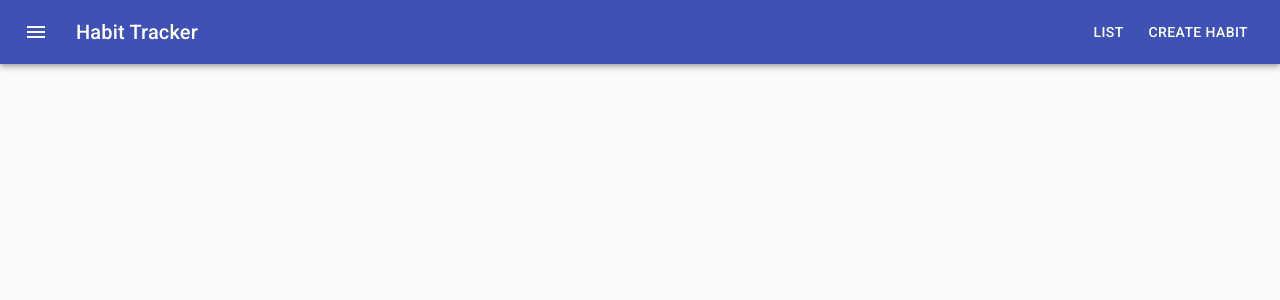
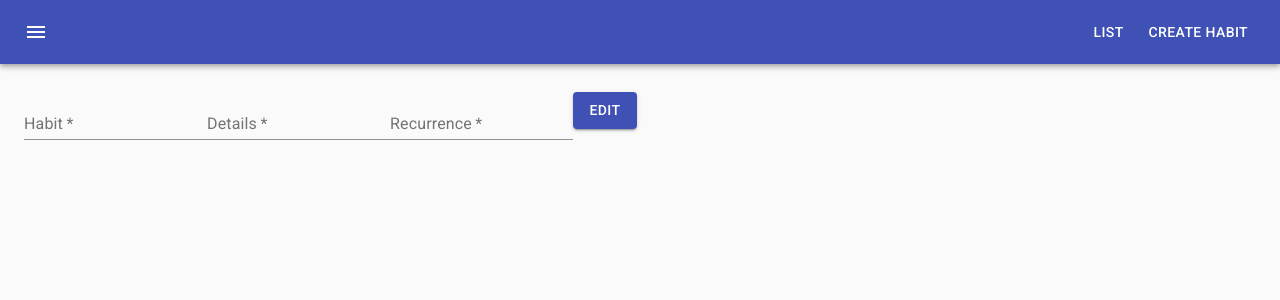
Before and after one commit to helderjbe/habit-tracker, a React (Create React App) app: page /edit/1 in a window 1280 px wide. Shown: the top 300 px of the page. Built offline with nearby package versions, Linux system fonts and the light colour scheme; no server answers.

Commit message:
Added Edit section

```diff
--- a/src/components/Create/Create.js
+++ b/src/components/Create/Create.js
@@ -9,8 +9,8 @@ class CreateHabit extends Component {
   state = {
     title: '',
     details: '',
-    frequency: '',
-    failed: false
+    recurrence: '',
+    parent: ''
   };
 
   onChangeState = event => {
@@ -20,34 +20,29 @@ class CreateHabit extends Component {
   };
 
   onSubmit = event => {
-    const { title, details, frequency, failed } = this.state;
+    const { title, details, recurrence, parent } = this.state;
 
     event.preventDefault();
 
-    console.log(`Form submitted:`);
-    console.log(`title: ${title}`);
-    console.log(`details: ${details}`);
-    console.log(`frequency: ${frequency}`);
-
-    const newTodo = {
+    const newObj = {
       title,
       details,
-      frequency,
-      failed
+      recurrence,
+      parent
     };
 
-    axios.post('http://localhost:4000/habits/add', newTodo).then(res => console.log(res.data));
+    axios.post('http://localhost:4000/habits/add', newObj).then(res => console.log(res.data));
 
     this.setState({
       title: '',
       details: '',
-      frequency: '',
-      failed: false
+      recurrence: '',
+      parent: ''
     });
   };
 
   render() {
-    const { title, details, frequency } = this.state;
+    const { title, details, recurrence } = this.state;
 
     return (
       <form onSubmit={this.onSubmit}>
@@ -61,9 +56,9 @@ class CreateHabit extends Component {
         />
         <TextField
           required
-          id="frequency"
-          label="Frequency"
-          value={frequency}
+          id="recurrence"
+          label="Recurrence"
+          value={recurrence}
           onChange={this.onChangeState}
         />
         <Button type="submit" variant="contained" color="primary">
--- a/src/components/Edit/Edit.js
+++ b/src/components/Edit/Edit.js
@@ -1,7 +1,95 @@
-import React from 'react';
+import React, { Component } from 'react';
 
-const EditHabit = () => {
-  return <div />;
+import PropTypes from 'prop-types';
+
+import TextField from '@material-ui/core/TextField';
+import Button from '@material-ui/core/Button';
+
+import axios from 'axios';
+
+class EditHabit extends Component {
+  state = {
+    title: '',
+    details: '',
+    recurrence: '',
+    parent: ''
+  };
+
+  componentDidMount() {
+    const { match } = this.props;
+
+    axios
+      .get(`http://localhost:4000/habits/${match.params.id}`)
+      .then(response => {
+        this.setState({
+          title: response.data.title || '',
+          details: response.data.details || '',
+          recurrence: response.data.recurrence || '',
+          parent: response.data.parent || ''
+        });
+      })
+      .catch(error => {
+        console.log(error);
+      });
+  }
+
+  onChangeState = event => {
+    this.setState({
+      [event.target.id]: event.target.value
+    });
+  };
+
+  onSubmit = event => {
+    const { title, details, recurrence, parent } = this.state;
+    const { match, history } = this.props;
+
+    event.preventDefault();
+
+    const updatedObj = {
+      title,
+      details,
+      recurrence,
+      parent
+    };
+
+    axios
+      .post(`http://localhost:4000/habits/update/${match.params.id}`, updatedObj)
+      .then(res => console.log(res.data));
+
+    history.push('/');
+  };
+
+  render() {
+    const { title, details, recurrence } = this.state;
+
+    return (
+      <form onSubmit={this.onSubmit}>
+        <TextField required id="title" label="Habit" value={title} onChange={this.onChangeState} />
+        <TextField
+          required
+          id="details"
+          label="Details"
+          value={details}
+          onChange={this.onChangeState}
+        />
+        <TextField
+          required
+          id="recurrence"
+          label="Recurrence"
+          value={recurrence}
+          onChange={this.onChangeState}
+        />
+        <Button type="submit" variant="contained" color="primary">
+          Edit
+        </Button>
+      </form>
+    );
+  }
+}
+
+EditHabit.propTypes = {
+  match: PropTypes.instanceOf(Object).isRequired,
+  history: PropTypes.instanceOf(Object).isRequired
 };
 
 export default EditHabit;
--- a/src/components/List/List.js
+++ b/src/components/List/List.js
@@ -24,10 +24,6 @@ const styles = theme => ({
   }
 });
 
-const createData = (title, details, frequency, failed) => {
-  return { title, details, frequency, failed };
-};
-
 class HabitList extends Component {
   state = {
     habits: []
@@ -48,10 +44,6 @@ class HabitList extends Component {
     const { classes } = this.props;
     const { habits } = this.state;
 
-    const rows = habits.map(habit =>
-      createData(habit.title, habit.details, habit.frequency, habit.failed)
-    );
-
     return (
       <Paper className={classes.root}>
         <Table className={classes.table}>
@@ -60,21 +52,19 @@ class HabitList extends Component {
               <TableCell>Habit</TableCell>
               <TableCell align="right">Details</TableCell>
               <TableCell align="right">Recurrence</TableCell>
-              <TableCell align="right">Status</TableCell>
               <TableCell align="right">Edit</TableCell>
             </TableRow>
           </TableHead>
           <TableBody>
-            {rows.map(row => (
-              <TableRow key={row.title}>
+            {habits.map(habit => (
+              <TableRow key={habit.title}>
                 <TableCell component="th" scope="row">
-                  {row.title}
+                  {habit.title}
                 </TableCell>
-                <TableCell align="right">{row.details}</TableCell>
-                <TableCell align="right">{row.frequency}</TableCell>
-                <TableCell align="right">{row.failed}</TableCell>
+                <TableCell align="right">{habit.details}</TableCell>
+                <TableCell align="right">{habit.recurrence}</TableCell>
                 <TableCell align="right">
-                  <Link to={`/edit/${row._id}`}>Edit</Link>
+                  <Link to={`/edit/${habit._id}`}>Edit</Link>
                 </TableCell>
               </TableRow>
             ))}
@@ -86,7 +76,7 @@ class HabitList extends Component {
 }
 
 HabitList.propTypes = {
-  classes: PropTypes.instanceOf(Array).isRequired
+  classes: PropTypes.instanceOf(Object).isRequired
 };
 
 export default withStyles(styles)(HabitList);
--- a/src/components/NavBar/NavBar.js
+++ b/src/components/NavBar/NavBar.js
@@ -34,7 +34,7 @@ function ButtonAppBar() {
           </IconButton>
           <div className={classes.title}>
             <ButtonBase component={Link} to="/">
-              <Typography variant="h6">Habit Tracker</Typography>
+              <Typography variant="h6">{process.env.APP_TITLE}</Typography>
             </ButtonBase>
           </div>
 
```
Also changed, not shown: 2 other files (tests, documents, lock files or other folders).
